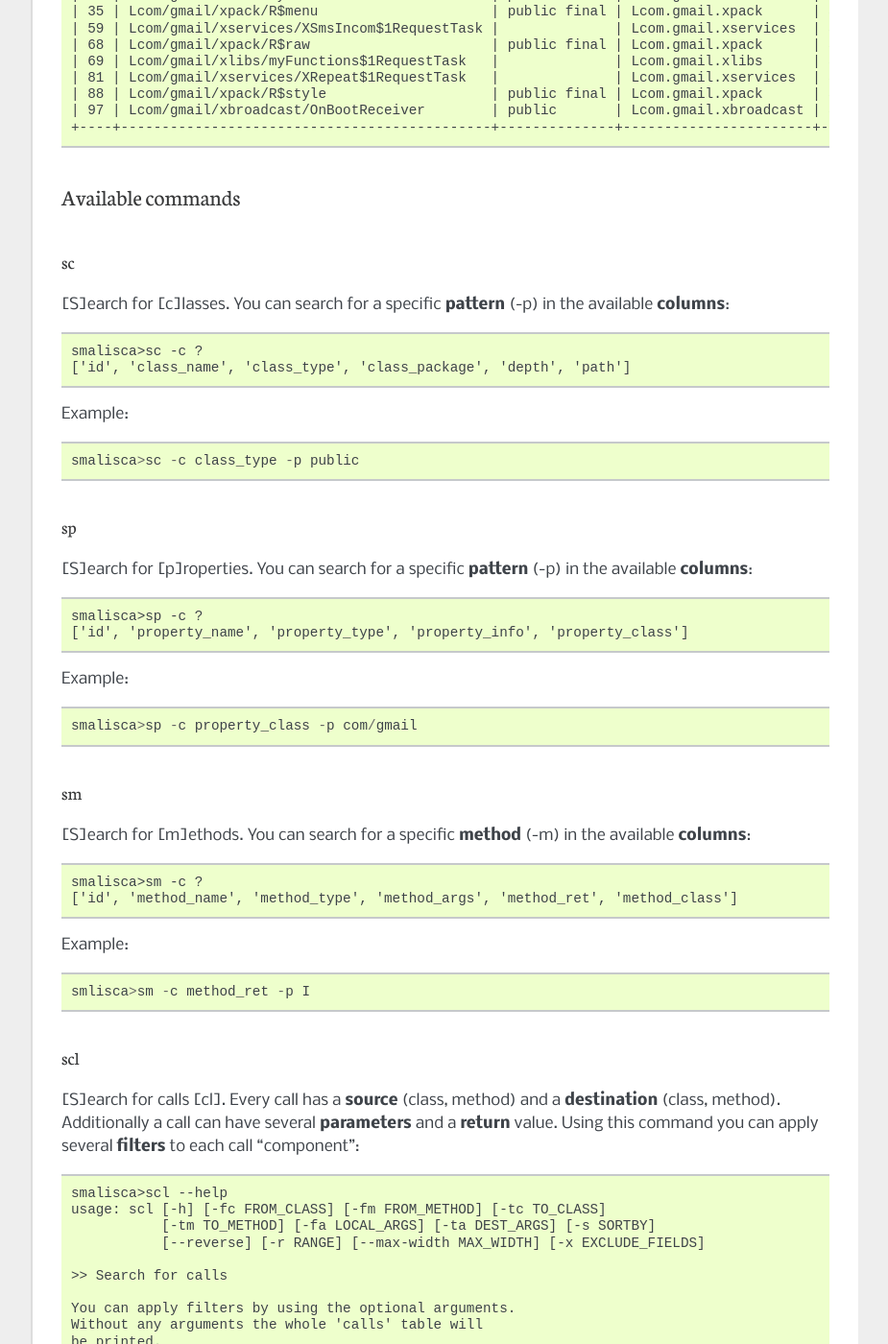
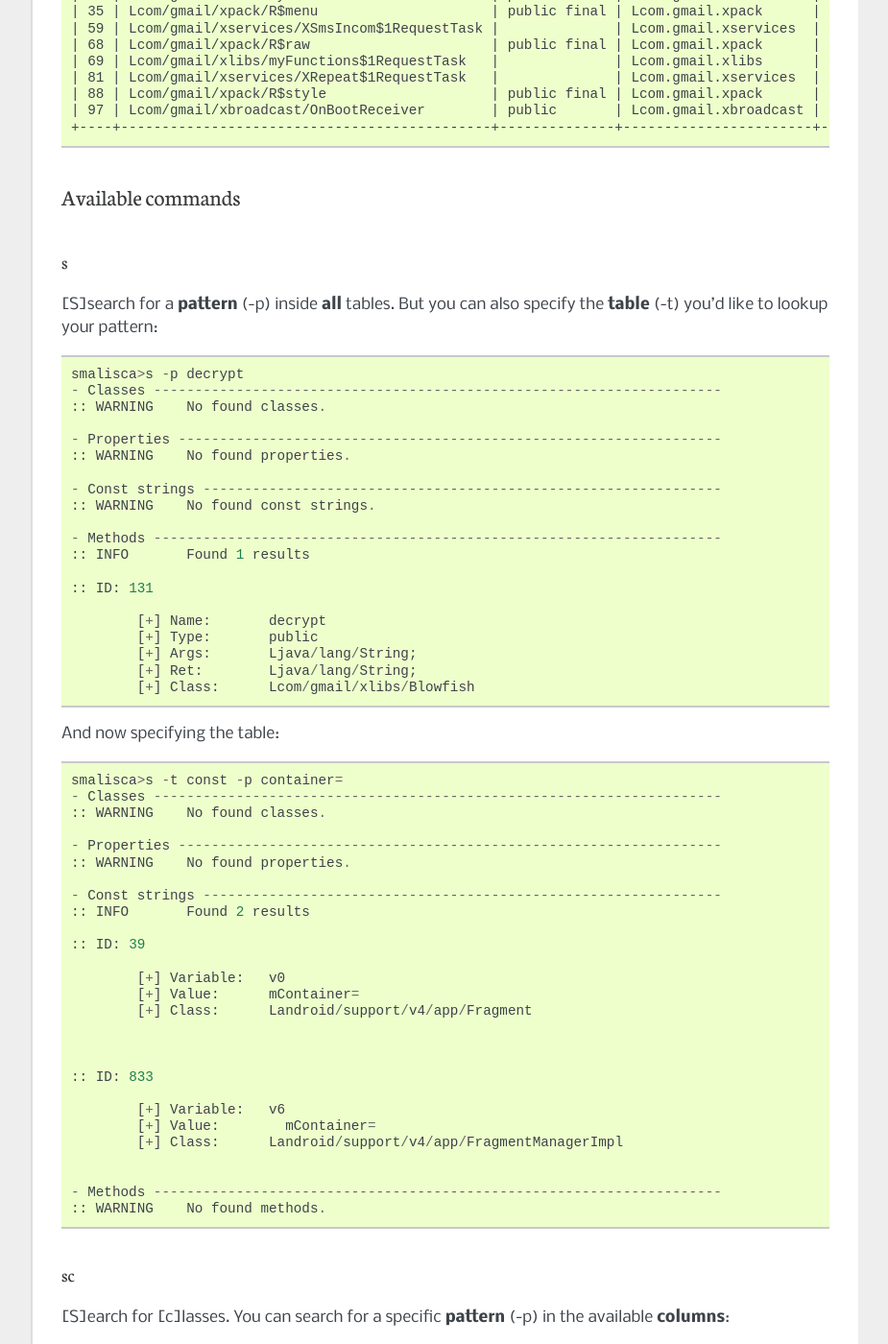
Before and after one commit to dorneanu/smalisca-doc, a Sphinx documentation site: the page built from docs/source/analysis.rst, in a window 1280 px wide and 1400 px high, scrolled down 3169 px. Shown: the whole window at 96% size, without its empty margins (198-1123 px from the left). Built offline with Sphinx 7.4.7, drawn with Linux system fonts in a browser that asks for light colours; some of the changed text lies outside the part shown.

Commit message:
Added const-string analysis features

```diff
--- a/docs/source/analysis.rst
+++ b/docs/source/analysis.rst
@@ -183,6 +183,64 @@ order::
 Available commands
 ==================
 
+s
+--
+
+[S]search for a **pattern** (-p) inside **all** tables. But you can also specify the **table** (-t) you'd like
+to lookup your pattern::
+
+    smalisca>s -p decrypt
+    - Classes ---------------------------------------------------------------------
+    :: WARNING    No found classes.
+
+    - Properties ------------------------------------------------------------------
+    :: WARNING    No found properties.
+
+    - Const strings ---------------------------------------------------------------
+    :: WARNING    No found const strings.
+
+    - Methods ---------------------------------------------------------------------
+    :: INFO       Found 1 results
+
+    :: ID: 131
+
+            [+] Name:       decrypt
+            [+] Type:       public
+            [+] Args:       Ljava/lang/String;
+            [+] Ret:        Ljava/lang/String;
+            [+] Class:      Lcom/gmail/xlibs/Blowfish
+
+
+And now specifying the table::
+
+    smalisca>s -t const -p container=
+    - Classes ---------------------------------------------------------------------
+    :: WARNING    No found classes.
+
+    - Properties ------------------------------------------------------------------
+    :: WARNING    No found properties.
+
+    - Const strings ---------------------------------------------------------------
+    :: INFO       Found 2 results
+
+    :: ID: 39
+
+            [+] Variable:   v0
+            [+] Value:      mContainer=
+            [+] Class:      Landroid/support/v4/app/Fragment
+
+
+
+    :: ID: 833
+
+            [+] Variable:   v6
+            [+] Value:        mContainer=
+            [+] Class:      Landroid/support/v4/app/FragmentManagerImpl
+
+
+    - Methods ---------------------------------------------------------------------
+    :: WARNING    No found methods.
+
 sc
 --
 
@@ -207,6 +265,26 @@ sp
 Example::
 
     smalisca>sp -c property_class -p com/gmail
+
+
+scs
+---
+
+[S]earch for [c]onstant [s]trings. You can search for a specific **pattern** (-p) in the available **columns**::
+
+    smalisca>scs -c ?
+    ['id', 'const_string_var', 'const_string_value', 'const_string_class']
+
+Example::
+
+    smalisca>scs -c const_string_value -p http
+    +-----+------------------+--------------------+------------------------------+
+    | id  | const_string_var | const_string_value | const_string_class           |
+    +-----+------------------+--------------------+------------------------------+
+    | 321 | v11              | HTTP               | Lcom/gmail/xlibs/myFunctions |
+    | 337 | v10              | HTTP               | Lcom/gmail/xlibs/myFunctions |
+    +-----+------------------+--------------------+------------------------------+
+
 
 sm
 --
```
